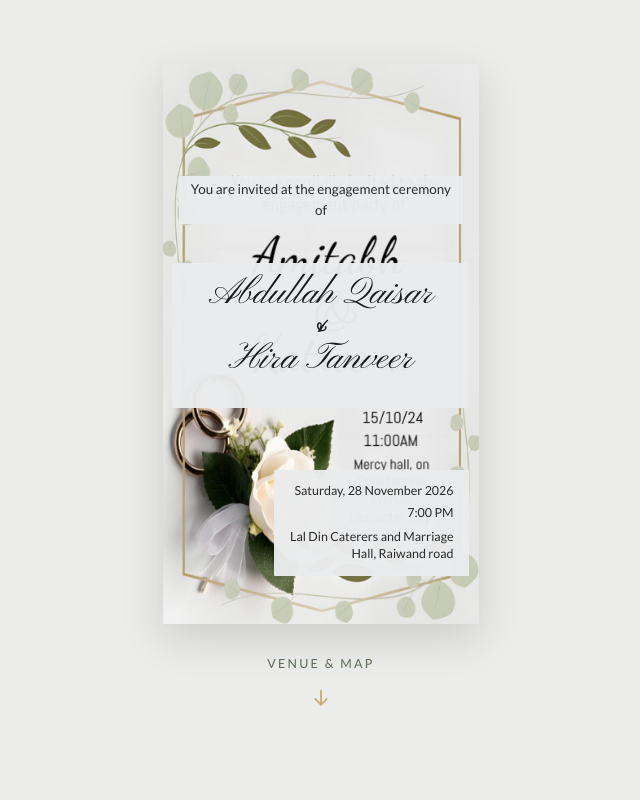
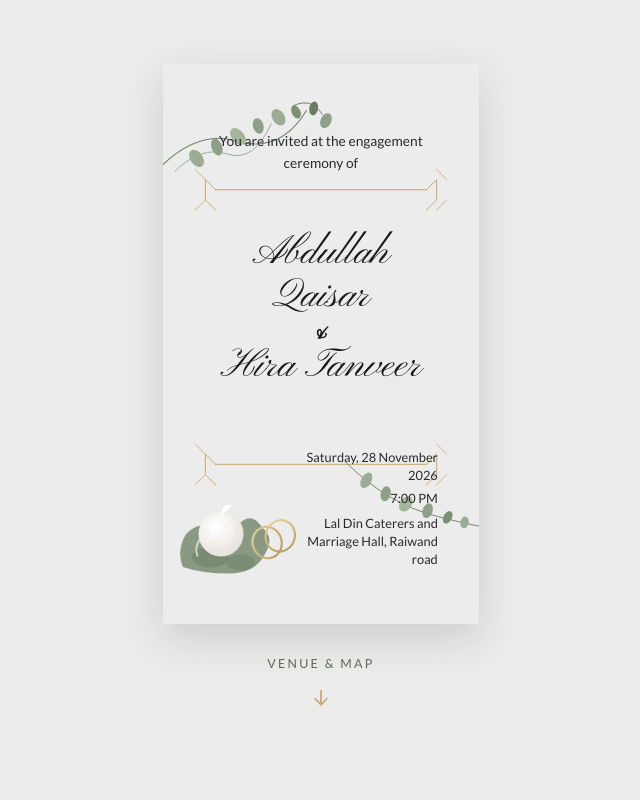
Before and after one commit to Shaheer-Qaisar/invitation, a plain HTML site: page index.html in a window 1280 px wide. Shown: the top 800 px of the page, without its empty margins (319-959 px from the left). Drawn offline with Linux system fonts and the light colour scheme.

Commit message:
Rebuild invitation card from SVG decor instead of photo overlays.
Co-authored-by: Cursor <cursoragent@cursor.com>

```diff
--- a/index.html
+++ b/index.html
@@ -29,12 +29,14 @@
     <main class="scroll-container" id="mainContent" hidden>
       <section class="panel panel--invite" id="invitePanel">
         <article class="invite-card" role="article" aria-label="Engagement invitation">
-          <div class="invite-card__art" aria-hidden="true"></div>
-          <div class="invite-card__content">
-            <span class="invite-card__mask invite-card__mask--lead" aria-hidden="true"></span>
-            <span class="invite-card__mask invite-card__mask--names" aria-hidden="true"></span>
-            <span class="invite-card__mask invite-card__mask--meta" aria-hidden="true"></span>
+          <div class="invite-card__decor" aria-hidden="true">
+            <img class="invite-card__frame" src="assets/frame-gold.svg" alt="" />
+            <img class="invite-card__leaf invite-card__leaf--top" src="assets/eucalyptus-top.svg" alt="" />
+            <img class="invite-card__leaf invite-card__leaf--bottom" src="assets/eucalyptus-bottom.svg" alt="" />
+            <img class="invite-card__rose" src="assets/rose-rings.svg" alt="" />
+          </div>
 
+          <div class="invite-card__body">
             <p class="invite-card__lead">You are invited at the engagement ceremony of</p>
 
             <h1 class="invite-card__names">
--- a/styles.css
+++ b/styles.css
@@ -174,13 +174,16 @@ body {
   padding-top: 2.5rem;
 }
 
-/* —— Reference-art invitation card (~70vh) —— */
+/* —— Built invitation card (~70vh) —— */
 .invite-card {
   position: relative;
+  display: flex;
+  flex-direction: column;
   height: var(--card-height);
   width: calc(var(--card-height) * var(--card-aspect));
   max-width: min(92vw, 420px);
   margin: 0 auto;
+  background: #ebeceb;
   border-radius: 2px;
   box-shadow: 0 14px 42px var(--shadow-deep);
   overflow: hidden;
@@ -198,118 +201,117 @@ body {
   }
 }
 
-.invite-card__art {
+.invite-card__decor {
   position: absolute;
   inset: 0;
-  background-color: var(--card-paper);
-  background-image: url("assets/invite-base.png");
-  background-position: center top;
-  background-size: cover;
-  background-repeat: no-repeat;
+  pointer-events: none;
+  z-index: 1;
 }
 
-.invite-card__content {
+.invite-card__frame {
   position: absolute;
-  inset: 0;
-  z-index: 2;
+  top: 6%;
+  left: 7%;
+  width: 86%;
+  height: 88%;
+  object-fit: fill;
 }
 
-.invite-card__mask {
+.invite-card__leaf {
   position: absolute;
-  z-index: 1;
-  background: var(--card-paper);
-  opacity: 0.97;
-  border-radius: 1px;
+  object-fit: contain;
 }
 
-.invite-card__mask--lead {
-  top: 20%;
-  left: 5%;
-  width: 90%;
-  height: 8.5%;
+.invite-card__leaf--top {
+  top: 2%;
+  left: -3%;
+  width: 58%;
+  max-height: 22%;
 }
 
-.invite-card__mask--names {
-  top: 35.5%;
-  left: 3%;
-  width: 94%;
-  height: 26%;
+.invite-card__leaf--bottom {
+  right: -4%;
+  bottom: 14%;
+  width: 50%;
+  max-height: 18%;
 }
 
-.invite-card__mask--meta {
-  bottom: 8.5%;
-  right: 3%;
-  width: 62%;
-  height: 19%;
+.invite-card__rose {
+  position: absolute;
+  left: 0;
+  bottom: 6%;
+  width: 46%;
+  max-height: 32%;
+  object-fit: contain;
+  object-position: left bottom;
+}
+
+.invite-card__body {
+  position: relative;
+  z-index: 2;
+  flex: 1;
+  display: flex;
+  flex-direction: column;
+  padding: 21% 13% 16%;
+  min-height: 100%;
 }
 
 .invite-card__lead {
-  position: absolute;
-  top: 20.6%;
-  left: 50%;
-  transform: translateX(-50%);
-  width: 84%;
-  margin: 0;
+  margin: 0 auto 0.5rem;
+  max-width: 17.5rem;
   font-family: var(--font-sans);
   font-weight: 400;
-  font-size: clamp(0.68rem, 2.85vw, 0.84rem);
-  line-height: 1.5;
+  font-size: clamp(0.72rem, 3vw, 0.86rem);
+  line-height: 1.55;
   color: var(--ink);
   text-align: center;
-  z-index: 3;
 }
 
 .invite-card__names {
-  position: absolute;
-  top: 37.5%;
-  left: 50%;
-  transform: translateX(-50%);
-  width: 92%;
-  margin: 0;
-  z-index: 3;
+  flex: 1;
   display: flex;
   flex-direction: column;
   align-items: center;
   justify-content: center;
+  gap: 0.1rem;
+  margin: 0;
+  padding: 0.25rem 0 0.75rem;
 }
 
 .name {
   font-family: var(--font-script);
-  font-size: clamp(1.65rem, 7.2vw, 2.35rem);
+  font-size: clamp(1.85rem, 8vw, 2.55rem);
   font-weight: 400;
   color: #1a1a1a;
-  line-height: 1.08;
+  line-height: 1.05;
   text-align: center;
 }
 
 .name-divider {
   font-family: var(--font-script);
-  font-size: clamp(1.1rem, 4.8vw, 1.45rem);
+  font-size: clamp(1.15rem, 5vw, 1.5rem);
   color: #1a1a1a;
-  margin: 0.05rem 0;
   line-height: 1;
 }
 
 .invite-card__meta {
-  position: absolute;
-  bottom: 10.2%;
-  right: 8%;
-  width: 56%;
+  margin-top: auto;
+  align-self: flex-end;
+  max-width: 62%;
   text-align: right;
-  z-index: 3;
 }
 
 .meta-line {
-  margin: 0 0 0.28rem;
+  margin: 0 0 0.3rem;
   font-family: var(--font-sans);
   font-weight: 400;
-  font-size: clamp(0.64rem, 2.75vw, 0.78rem);
-  line-height: 1.38;
+  font-size: clamp(0.66rem, 2.8vw, 0.8rem);
+  line-height: 1.4;
   color: var(--ink);
 }
 
 .meta-line--venue {
-  margin-top: 0.42rem;
+  margin-top: 0.45rem;
 }
 
 /* —— Scroll CTA —— */
@@ -429,10 +431,6 @@ body {
     --card-height: 68vh;
   }
 
-  .invite-card__mask--lead {
-    height: 9%;
-  }
-
   .name {
     font-size: clamp(1.45rem, 6.5vw, 2rem);
   }
```
Also changed, not shown: assets/eucalyptus-bottom.svg (added), assets/eucalyptus-top.svg (added), assets/frame-gold.svg (added), assets/invite-base.png (deleted), assets/rose-rings.svg (added).
